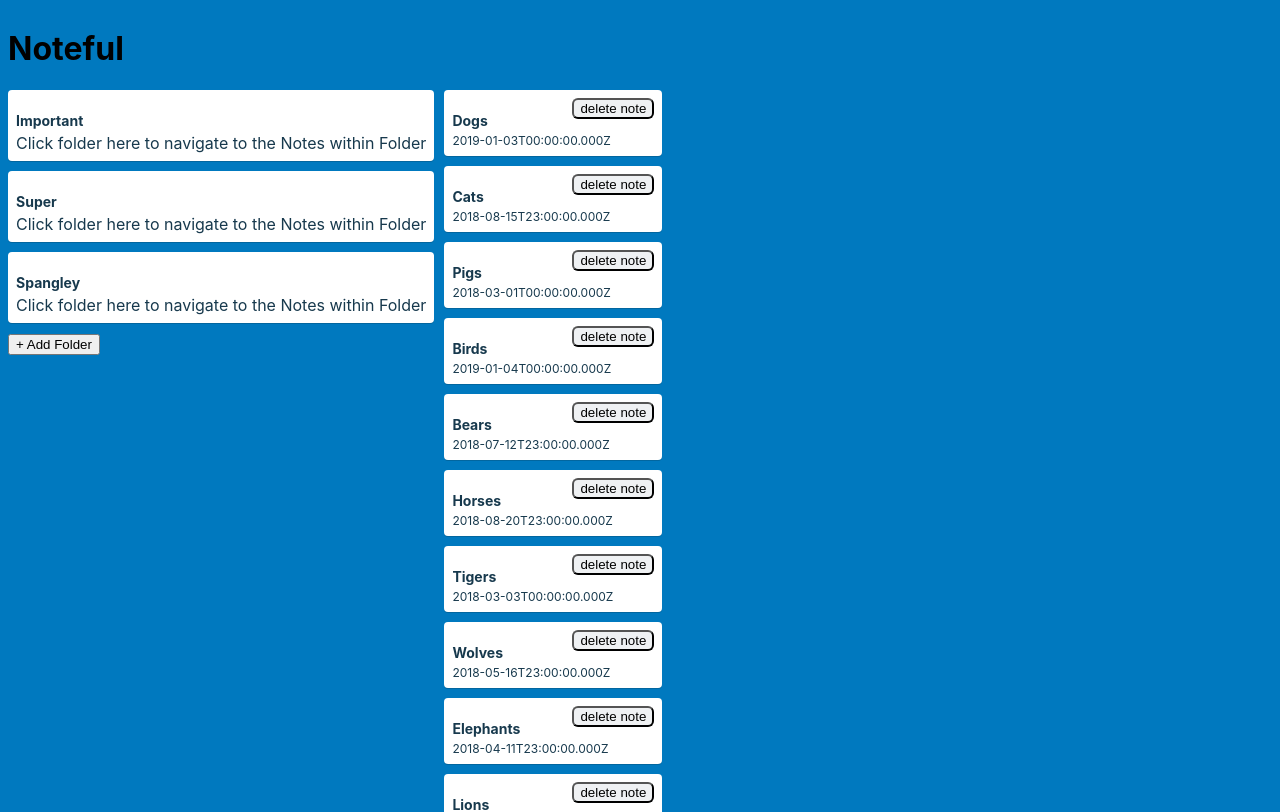
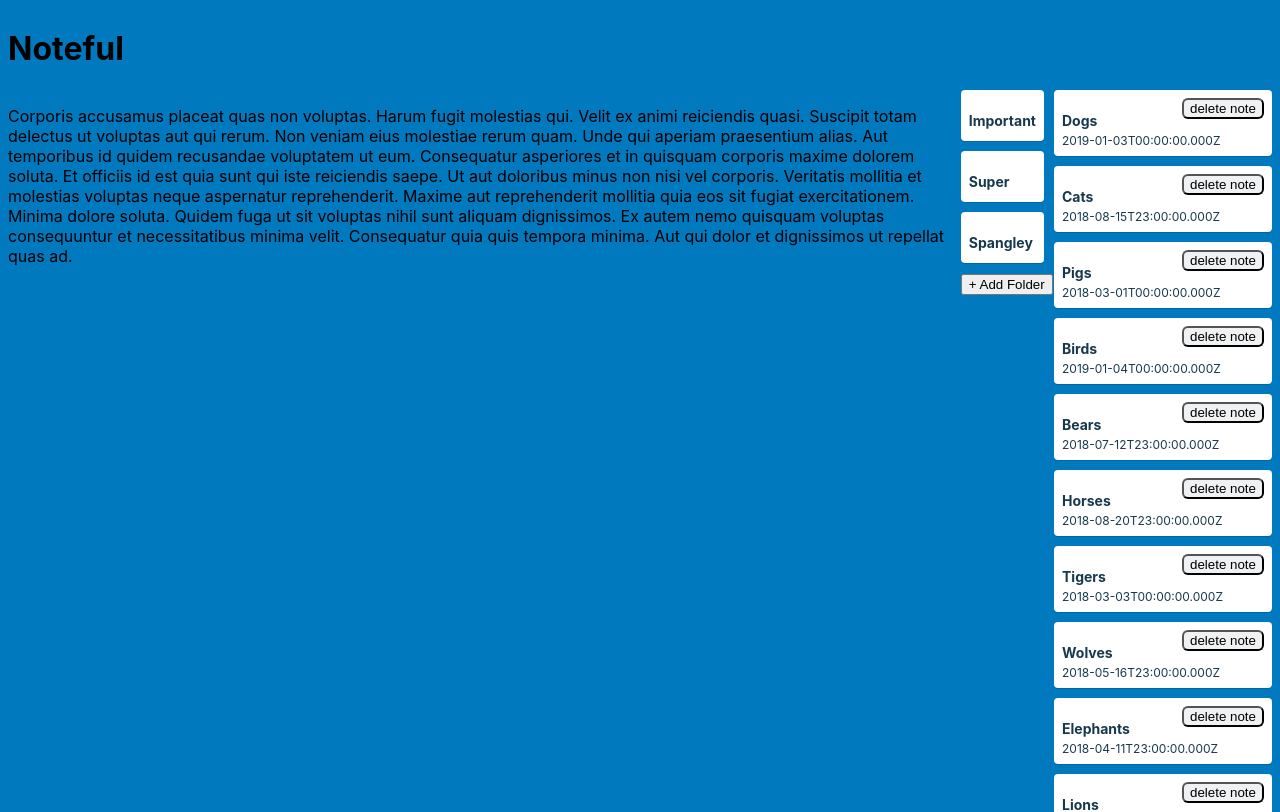
Before and after one commit to roxyshah/noteful, a React (Create React App) app: page /note/cbc787a0-ffaf-11e8-8eb2-f2801f1b9fd1 in a window 1280 px wide. Shown: the top 812 px of the page. Built offline with nearby package versions, Linux system fonts and the light colour scheme.

Commit message:
implemented folder and note content functionality

```diff
--- a/src/App.js
+++ b/src/App.js
@@ -6,6 +6,7 @@ import { Route } from 'react-router-dom';
 import Header from './Header/Header'
 import NoteList from './NoteList/NoteList';
 import FolderList from './FolderList/FolderList';
+import NoteContent from './NoteContent/NoteContent';
 
 
 class App extends Component {
@@ -17,13 +18,48 @@ class App extends Component {
   render() {
     return (
       <main className='App'>
-          <Route>
-            <Header />
-            <div className='App-content'>
-              <NoteList notes = {STORE.notes} />
-              <FolderList folders = {STORE.folders} />
-            </div>
-          </Route>
+          <Route
+            exact path='/'
+            render= {() => {
+              return <div>
+                  <Header />
+                  <div className='App-content'>
+                    <NoteList notes={STORE.notes} />
+                    <FolderList folders = {STORE.folders} />
+                  </div>
+                </div>
+            }}
+          />
+
+          <Route
+            path='/folder/:folderId'
+            render= {(props) => {
+              return <div>
+                  <Header />
+                  <div className='App-content'>
+                    <NoteList notes={STORE.notes} folderId={props.match.params.folderId}/>
+                    <FolderList folders = {STORE.folders} />
+                  </div>
+                </div>
+            }}
+          />
+
+          <Route
+            path='/note/:noteId'
+            render= {(props) => {
+              return <div>
+                  <Header />
+                  <div className='App-content'>
+                    <NoteList notes={STORE.notes} folderId={props.match.params.folderId}/>
+                    <FolderList folders = {STORE.folders} />
+                    <NoteContent content={STORE.notes.find(note => props.match.params.noteId === note.id).content} />
+                  </div>
+                </div>
+            }}
+          />
+
+
+
       </main>
     );
   }
--- a/src/Folder/Folder.css
+++ b/src/Folder/Folder.css
@@ -38,3 +38,8 @@ body {
     background-color: #eff1f3;
     border-radius: 6px;
   }
+
+  .Folder-Link {
+    display: block;
+    width: 100%;
+  }
--- a/src/Folder/Folder.js
+++ b/src/Folder/Folder.js
@@ -1,11 +1,15 @@
 import React from 'react';
+import { Link } from 'react-router-dom';
 import './Folder.css';
+
 
 export default function Folder(props) {
     return (
-        <div className='Folder'>
-            <h3>{props.name}</h3>
-            Click folder here to navigate to the Notes within Folder
-        </div>
+            <Link to={'/folder/' + props.id} >
+                <div className='Folder'>
+                    <h3>{props.name}</h3>
+                </div>
+            </Link>
+
     )
 }
--- a/src/Note/Note.js
+++ b/src/Note/Note.js
@@ -1,8 +1,10 @@
 import React from 'react';
+import { Link } from 'react-router-dom';
 import './Note.css';
 
 export default function Note(props) {
     return (
+        <Link to={'/note/' + props.id}>
             <div className='Note'>
                 <button
                     type='button'
@@ -12,6 +14,7 @@ export default function Note(props) {
                 <h3>{props.name}</h3>
                 <p>{props.modified}</p>
             </div>
+        </Link>
     )
 }
 
--- /dev/null
+++ b/src/NoteContent/NoteContent.js
@@ -0,0 +1,9 @@
+import React from 'react';
+import { Link } from 'react-router-dom';
+import './NoteContent.css';
+
+export default function NoteContent(props) {
+    return (
+        <p>{props.content}</p>
+    )
+}
--- a/src/NoteList/NoteList.js
+++ b/src/NoteList/NoteList.js
@@ -4,7 +4,9 @@ import Note from '../Note/Note';
 
 export default function NoteList(props){
 
-    const notes = props.notes.map(note => <Note name={note.name} modified={note.modified} />);
+    const notes = props.notes
+        .filter(note => props.folderId ? note.folderId === props.folderId : true)
+        .map(note => <Note name={note.name} modified={note.modified} id={note.id} />);
 
     return (
         <section className='NoteList'>
```
Also changed, not shown: src/NoteContent/NoteContent.css (added), 1 other file (tests, documents, lock files or other folders). Lines whose indentation alone changed are shown as unchanged.
